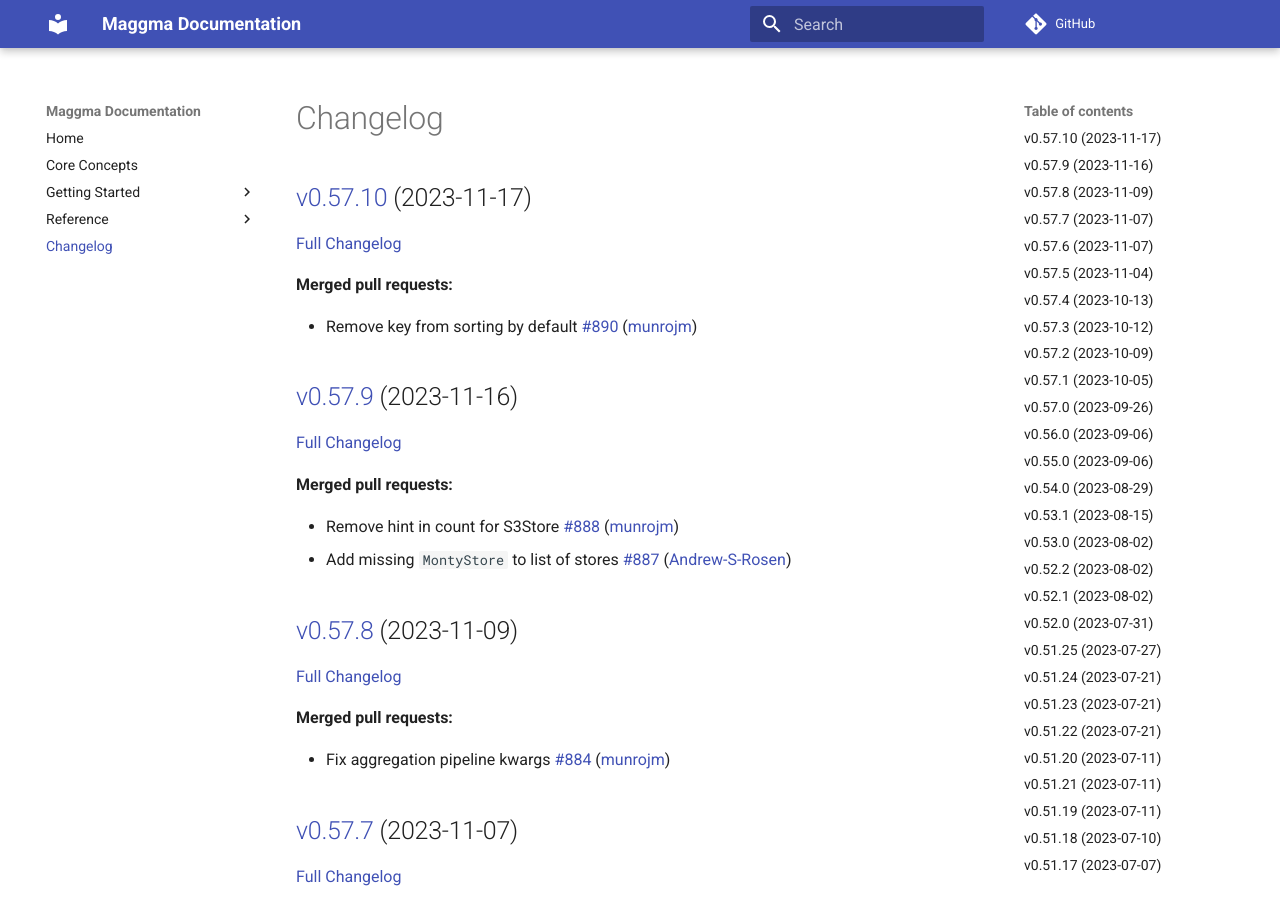
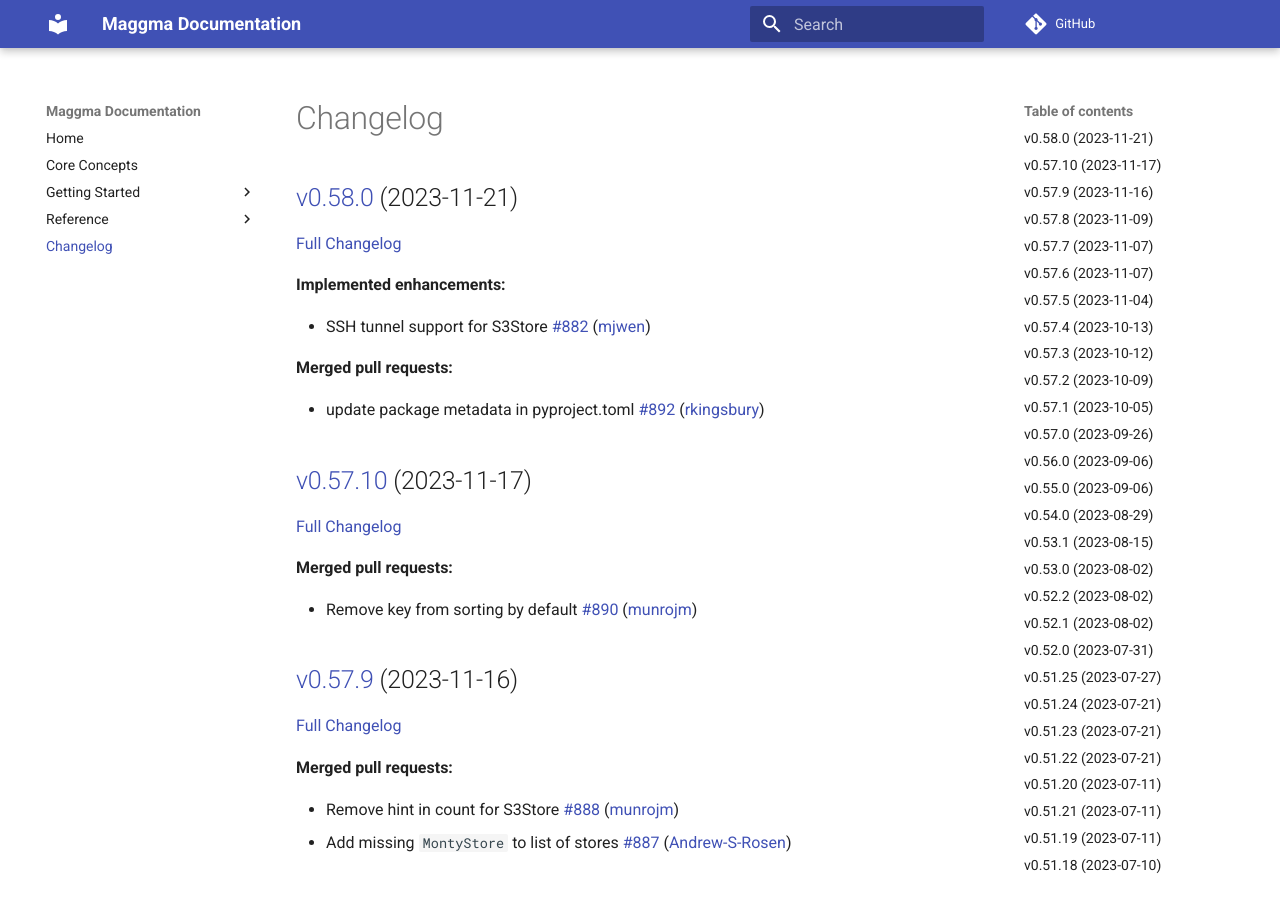
Before and after one commit to materialsproject/maggma, an MkDocs documentation site: the page built from docs/CHANGELOG.md, in a window 1280 px wide and 900 px high. Built offline with MkDocs 1.6.1 and Material for MkDocs 9.7.7, drawn with Linux system fonts in a browser that asks for light colours; comment, search, counter and statistics services are not loaded.

Commit message:
Updated CHANGELOG.md

```diff
--- a/docs/CHANGELOG.md
+++ b/docs/CHANGELOG.md
@@ -1,4 +1,16 @@
 # Changelog
+
+## [v0.58.0](https://github.com/materialsproject/maggma/tree/v0.58.0) (2023-11-21)
+
+[Full Changelog](https://github.com/materialsproject/maggma/compare/v0.57.10...v0.58.0)
+
+**Implemented enhancements:**
+
+- SSH tunnel support for S3Store [\#882](https://github.com/materialsproject/maggma/pull/882) ([mjwen](https://github.com/mjwen))
+
+**Merged pull requests:**
+
+- update package metadata in pyproject.toml [\#892](https://github.com/materialsproject/maggma/pull/892) ([rkingsbury](https://github.com/rkingsbury))
 
 ## [v0.57.10](https://github.com/materialsproject/maggma/tree/v0.57.10) (2023-11-17)
 
```
